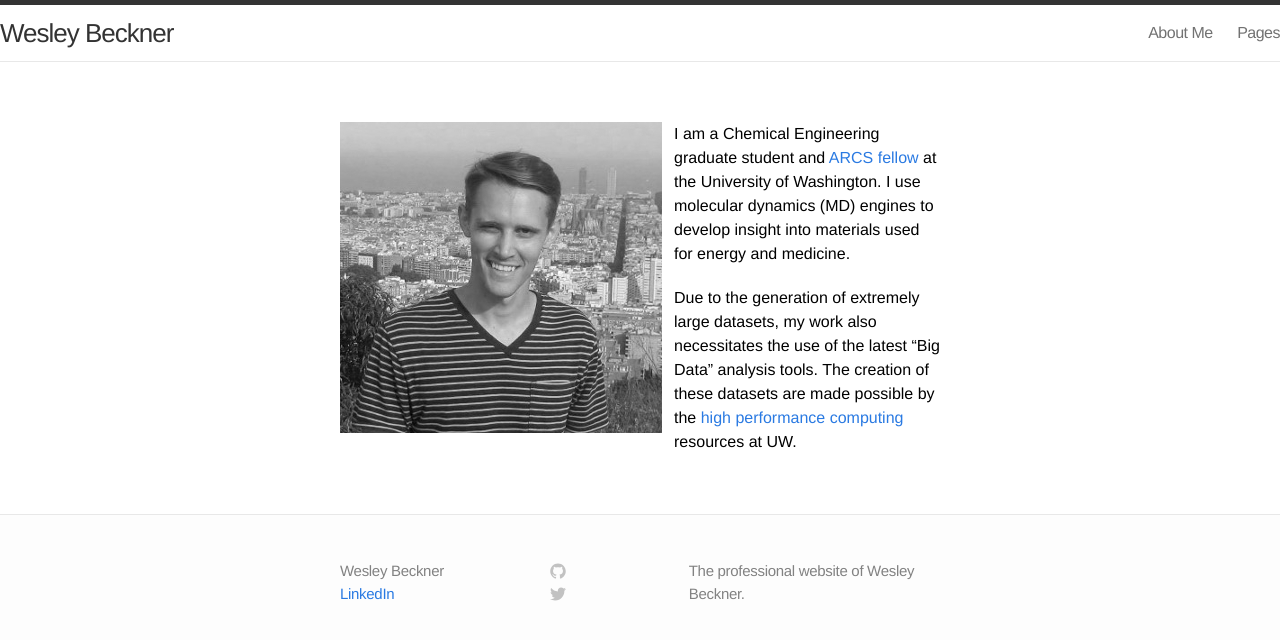
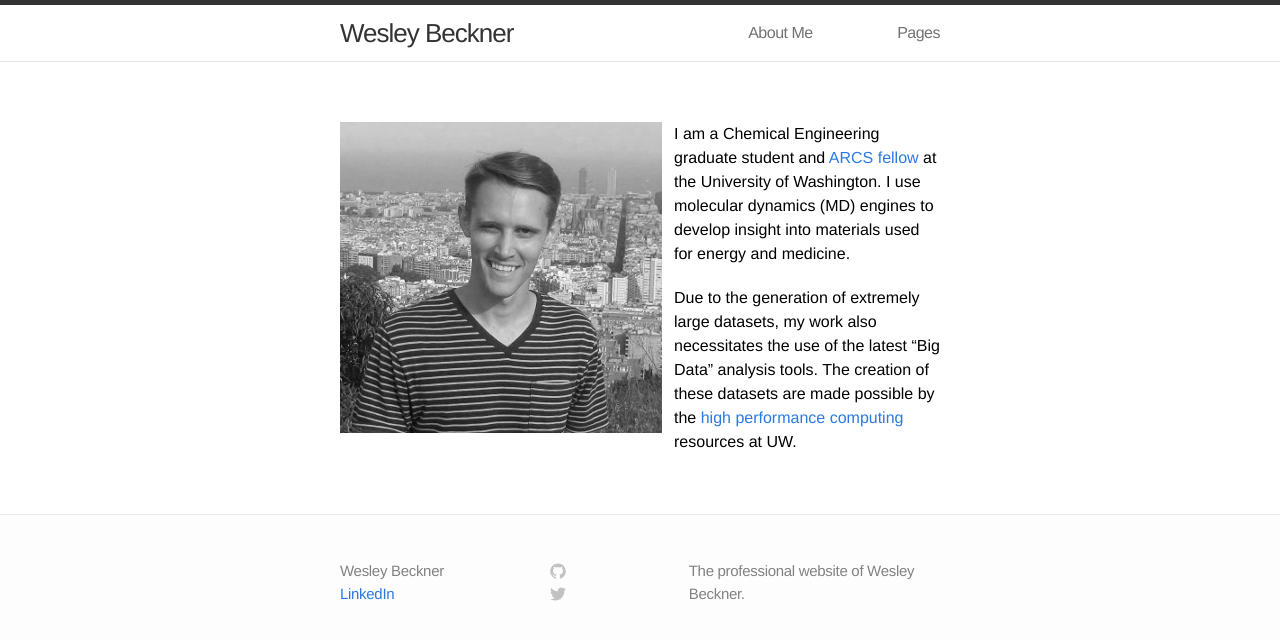
Before and after one commit to wesleybeckner/wesleybeckner.github.io, a Jekyll site: the page built from index.md, in a window 1280 px wide. Shown: the top 640 px of the page. Built offline with Jekyll 4.4.1, drawn with Linux system fonts in a browser that asks for light colours.

Commit message:
first blog post

```diff
--- a/_includes/header.html
+++ b/_includes/header.html
@@ -1,24 +1,24 @@
-
 <header class="site-header">
 
-  <div class="wrapper">
+  <div class="wrap">
 
-    <a class="site-title" href="{{ site.baseurl }}/">{{ site.title }}</a>
+    <a class="site-title" href="{{ site.baseurl }}">{{ site.name }}</a>
 
     <nav class="site-nav">
       <a href="#" class="menu-icon">
-        <svg viewBox="0 0 18 15">
-          <path fill="#424242" d="M18,1.484c0,0.82-0.665,1.484-1.484,1.484H1.484C0.665,2.969,0,2.304,0,1.484l0,0C0,0.665,0.665,0,1.484,0 h15.031C17.335,0,18,0.665,18,1.484L18,1.484z"/>
-          <path fill="#424242" d="M18,7.516C18,8.335,17.335,9,16.516,9H1.484C0.665,9,0,8.335,0,7.516l0,0c0-0.82,0.665-1.484,1.484-1.484 h15.031C17.335,6.031,18,6.696,18,7.516L18,7.516z"/>
-          <path fill="#424242" d="M18,13.516C18,14.335,17.335,15,16.516,15H1.484C0.665,15,0,14.335,0,13.516l0,0 c0-0.82,0.665-1.484,1.484-1.484h15.031C17.335,12.031,18,12.696,18,13.516L18,13.516z"/>
+        <svg version="1.1" xmlns="http://www.w3.org/2000/svg" xmlns:xlink="http://www.w3.org/1999/xlink" x="0px" y="0px"
+           viewBox="0 0 18 15" enable-background="new 0 0 18 15" xml:space="preserve">
+          <path fill="#505050" d="M18,1.484c0,0.82-0.665,1.484-1.484,1.484H1.484C0.665,2.969,0,2.304,0,1.484l0,0C0,0.665,0.665,0,1.484,0
+            h15.031C17.335,0,18,0.665,18,1.484L18,1.484z"/>
+          <path fill="#505050" d="M18,7.516C18,8.335,17.335,9,16.516,9H1.484C0.665,9,0,8.335,0,7.516l0,0c0-0.82,0.665-1.484,1.484-1.484
+            h15.031C17.335,6.031,18,6.696,18,7.516L18,7.516z"/>
+          <path fill="#505050" d="M18,13.516C18,14.335,17.335,15,16.516,15H1.484C0.665,15,0,14.335,0,13.516l0,0
+            c0-0.82,0.665-1.484,1.484-1.484h15.031C17.335,12.031,18,12.696,18,13.516L18,13.516z"/>
         </svg>
       </a>
-
       <div class="trigger">
         {% for page in site.pages %}
-          {% if page.title %}
           <a class="page-link" href="{{ page.url | prepend: site.baseurl }}">{{ page.title }}</a>
-          {% endif %}
         {% endfor %}
       </div>
     </nav>
```
